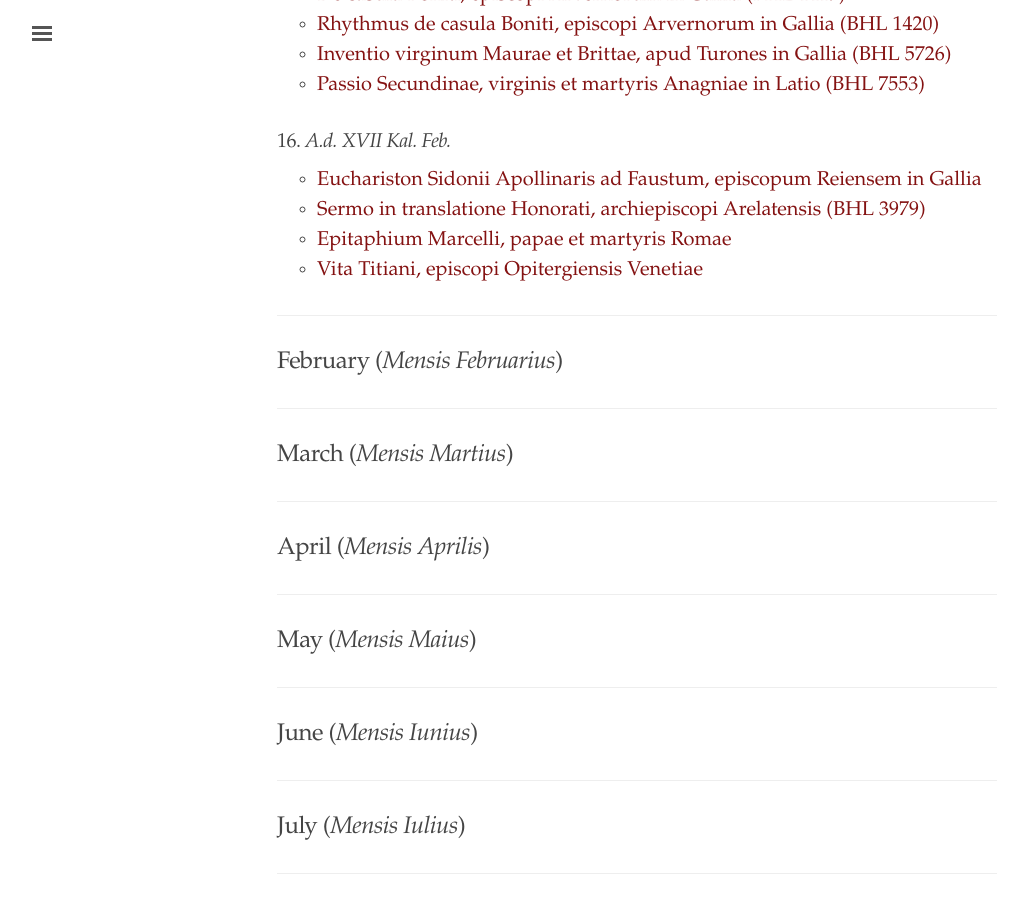
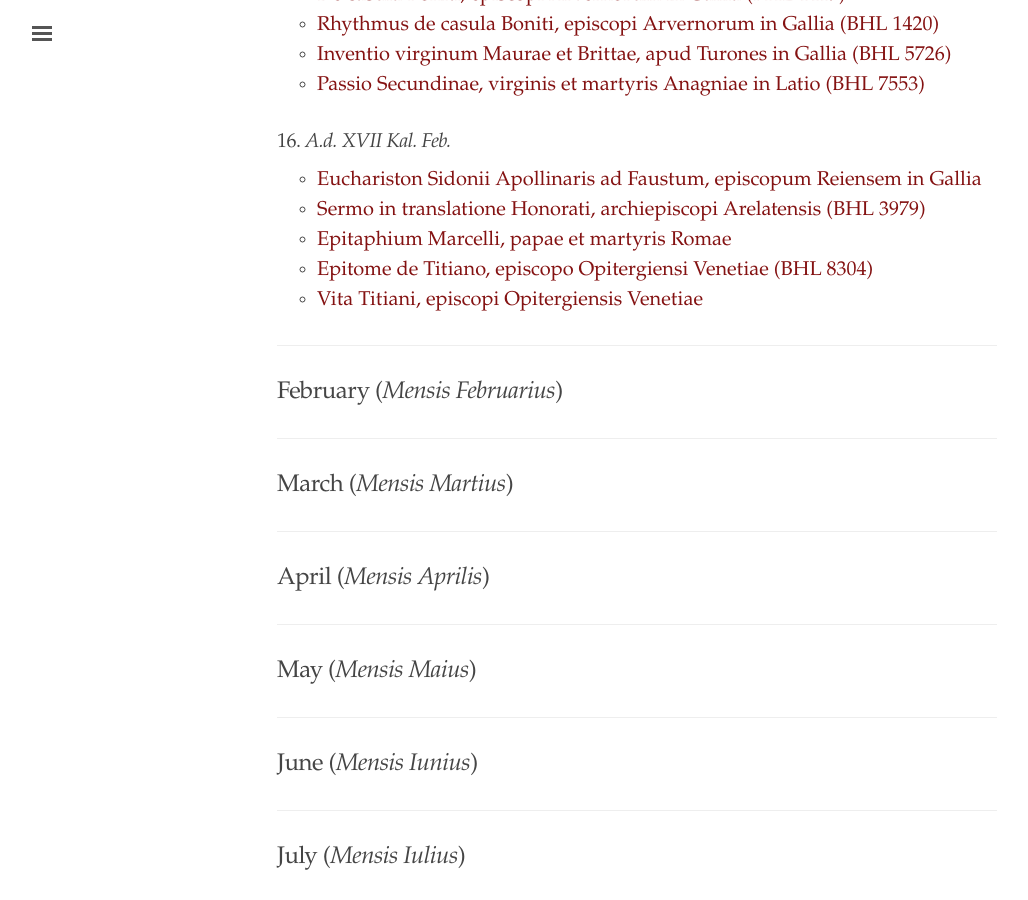
Before and after one commit to cjkoepke1/latin-hagiography, a Jekyll site: the page built from index.md, in a window 1280 px wide and 900 px high, scrolled down 5105 px. Shown: the whole window, without its empty margins (3-1031 px from the left). Built offline with Jekyll 4.4.1, drawn with Linux system fonts in a browser that asks for light colours.

Commit message:
Added Epitome de Titiano episcopo

```diff
--- a/index.md
+++ b/index.md
@@ -181,6 +181,7 @@ title: "Latin Hagiography"
 - [Euchariston Sidonii Apollinaris ad Faustum, episcopum Reiensem in Gallia](https://cjkoepke1.github.io/latin-hagiography/texts/euchariston-ad-faustum/)
 - [Sermo in translatione Honorati, archiepiscopi Arelatensis (BHL 3979)](https://cjkoepke1.github.io/latin-hagiography/texts/sermo-in-translatione-honorati/)
 - [Epitaphium Marcelli, papae et martyris Romae](https://cjkoepke1.github.io/latin-hagiography/texts/epitaphium-marcelli-papae/)
+- [Epitome de Titiano, episcopo Opitergiensi Venetiae (BHL 8304)](https://cjkoepke1.github.io/latin-hagiography/texts/epitome-de-titiano-opitergiensi/)
 - [Vita Titiani, episcopi Opitergiensis Venetiae](https://cjkoepke1.github.io/latin-hagiography/texts/vita-titiani-opitergiensis/)
 
 ---
```
